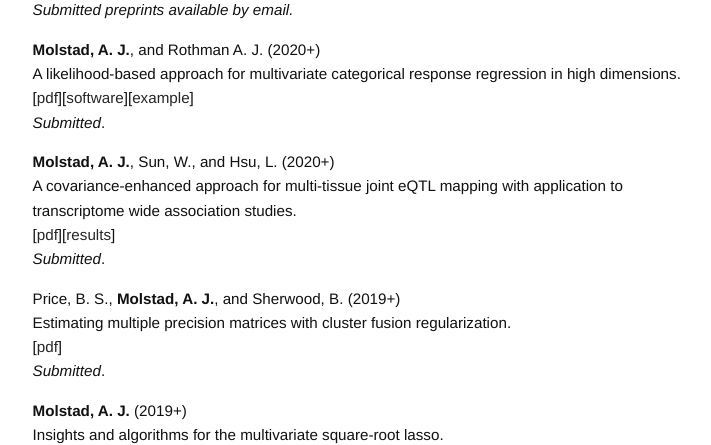
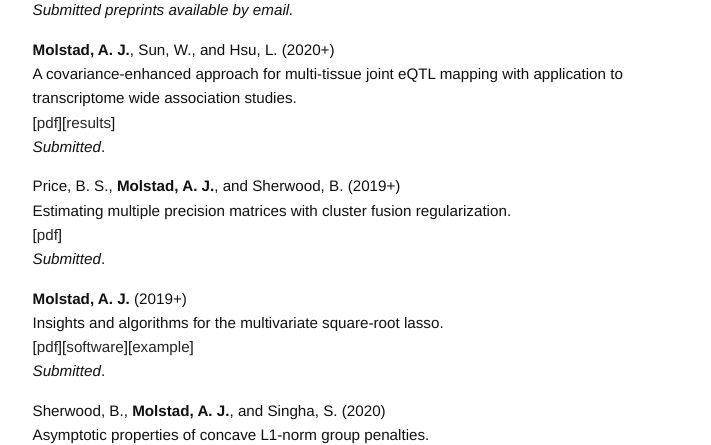
Before and after one commit to ajmolstad/ajmolstad.github.io, a Jekyll site: the page built from research.md, in a window 1280 px wide and 900 px high, cut to the strip 455-900 px from the top of the window. Shown: the whole strip, without its empty margins (275-986 px from the left). Built offline with Jekyll 4.4.1, drawn with Linux system fonts in a browser that asks for light colours.

Commit message:
Update research.md

```diff
--- a/research.md
+++ b/research.md
@@ -20,10 +20,10 @@
 A latent variable model for mixed-type multivariate response regression. <br>
 *Submitted*.  <br> -->
 
-**Molstad, A. J.**, and Rothman A. J. (2020+)<br>
+<!-- **Molstad, A. J.**, and Rothman A. J. (2020+)<br>
 A likelihood-based approach for multivariate categorical response regression in high dimensions. <br>
 [[pdf](https://arxiv.org/pdf/1909.05041)][[software](https://github.com/ajmolstad/BvCategorical)][[example](/docs/BvCategorical_Example.html)] <br>
-*Submitted*.  <br>
+*Submitted*.  <br> -->
 
 **Molstad, A. J.**, Sun, W., and Hsu, L. (2020+)<br>
 A covariance-enhanced approach for multi-tissue joint eQTL mapping with application to transcriptome wide association studies. <br>
```
